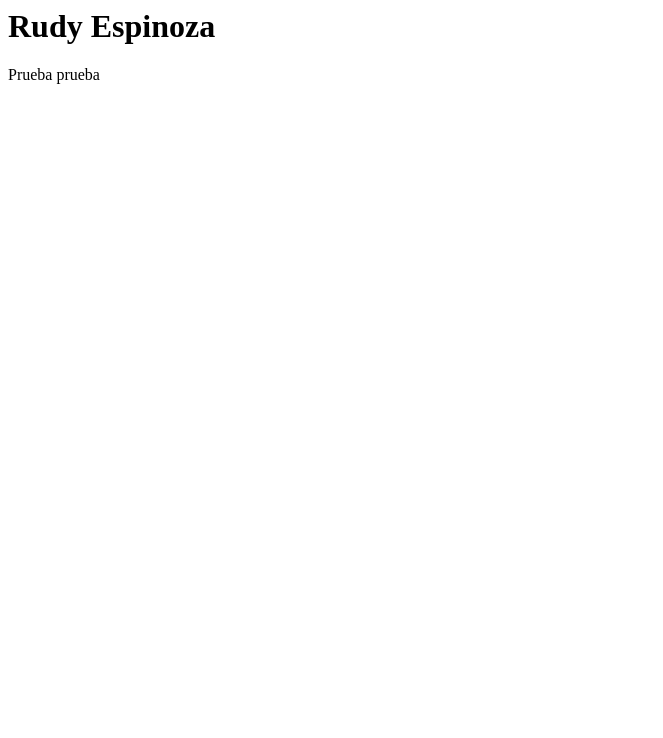
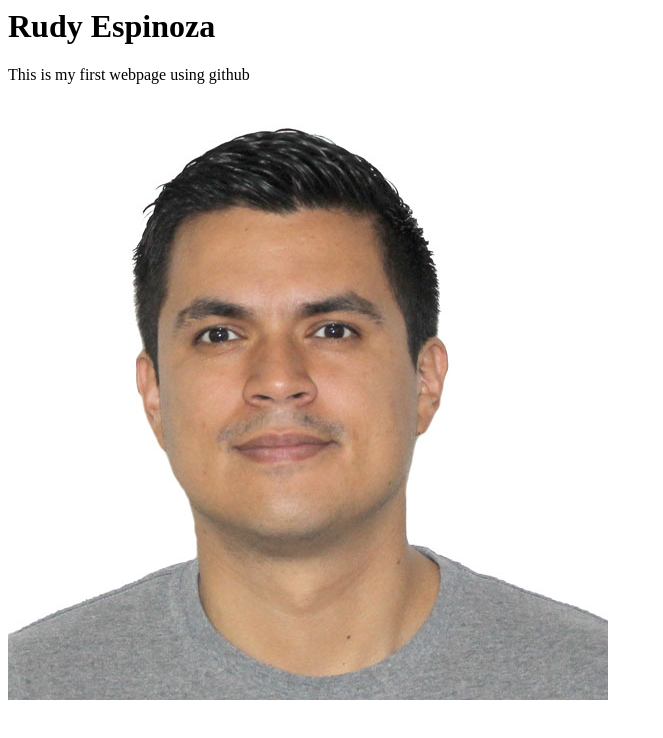
Before and after one commit to Raechiq/MITxproRudyE, a plain HTML site: page index.html in a window 1280 px wide. Shown: the whole page, without its empty margins (0-663 px from the left). Drawn offline with Linux system fonts and the light colour scheme.

Commit message:
initialcommit

```diff
--- a/index.html
+++ b/index.html
@@ -9,7 +9,8 @@
 
 <body>
     <h1>Rudy Espinoza</h1>
-    <p>Prueba prueba</p>
+    <p>This is my first webpage using github</p>
+    <img src="Image.jpg" alt="">
 </body>
 
 </html>
```
Also changed, not shown: Image.jpg (added).
